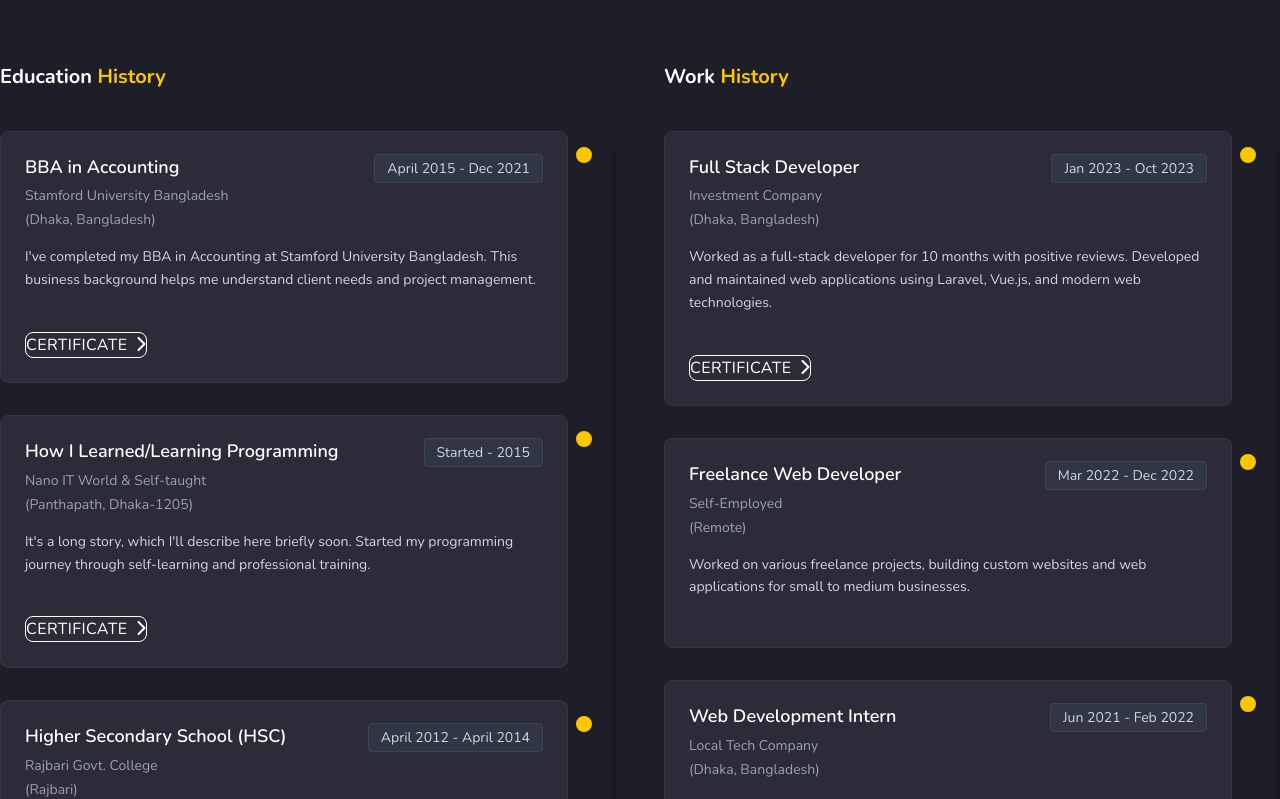
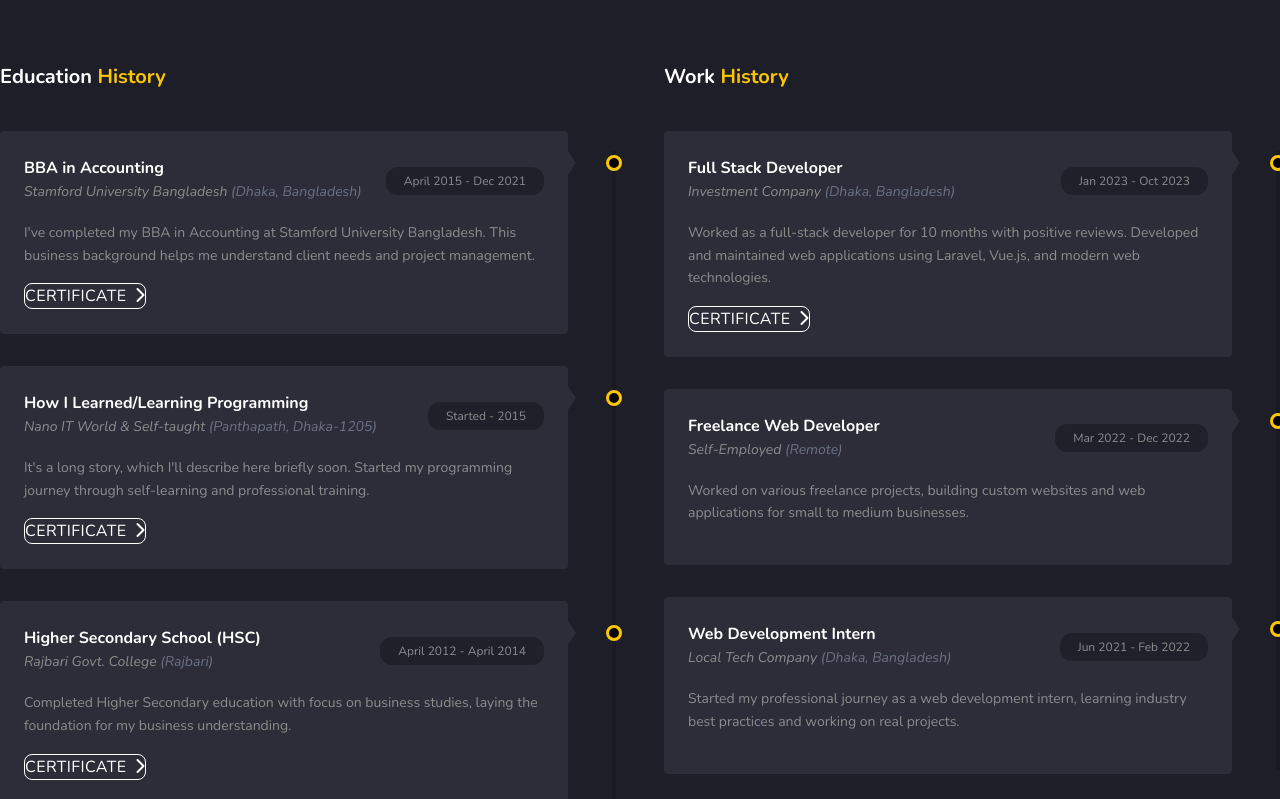
Before and after one commit to SagorIslamOfficial/personal, a React (Vite) app: page / in a window 1280 px wide. Shown: the part 2740-3539 px from the top of the page. Built offline with nearby package versions, Linux system fonts and the light colour scheme.

Commit message:
feat: update styling and layout for improved readability

```diff
--- a/src/components/shared/CareerExperienceCard.tsx
+++ b/src/components/shared/CareerExperienceCard.tsx
@@ -29,43 +29,43 @@ const CareerExperienceCard = ({ item, showDot = true, type }: CareerExperienceCa
         <div className="relative mb-8">
             {/* Timeline Dot */}
             {showDot && (
-                <div className="absolute -right-6 top-4 w-4 h-4 bg-yellow-400 rounded-full border-2 border-yellow-400 z-10"></div>
+                <div className="absolute -right-[3.4rem] top-6 w-4 h-4 bg-black rounded-full border-3 border-yellow-400 z-10"></div>
             )}
 
             {/* Card Content */}
-            <div className="bg-[#2c2c38] border border-[#363641] rounded-lg p-6 hover:border-yellow-400/30 transition-all duration-300 relative">
+            <div className="bg-[#2d2d3a] rounded-sm p-6 transition-all duration-300 relative">
+                {/* Arrow from card to timeline dot */}
+                {showDot && (
+                    <div className="absolute -right-2 top-5 w-0 h-0 border-t-[12px] border-b-[12px] border-l-[8px] border-transparent border-l-[#2d2d3a] z-5"></div>
+                )}
+
                 {/* Header with Title and Date */}
-                <div className="flex justify-between items-start mb-4">
+                <div className="flex justify-between items-center mb-4">
                     <div className="flex-1">
-                        <h3 className="text-white text-lg font-semibold mb-2 leading-tight">
+                        <h3 className="text-white text-md font-bold mb-0 leading-[27px]">
                             {item.title}
                         </h3>
-                        <p className="text-gray-400 text-sm mb-1">
-                            {institutionName}
+                        <p className="text-[#8c8c8e] text-sm mb-1 italic">
+                            {institutionName} <span className="text-gray-500">({item.location})</span>
                         </p>
-                        {item.location && (
-                            <p className="text-gray-400 text-sm">
-                                ({item.location})
-                            </p>
-                        )}
                     </div>
                     <div className="text-right ml-4">
-                        <span className="bg-gray-700/50 text-gray-300 text-sm px-3 py-1 rounded border border-gray-600/50">
+                        <span className="bg-[#20202a] text-[#8c8c8e] text-xs leading-[16px] px-4.5 py-1.5 rounded-xl">
                             {formatDateRange(item.startDate, item.endDate, item.current)}
                         </span>
                     </div>
                 </div>
 
                 {/* Description */}
-                <div className="mb-6">
-                    <p className="text-gray-300 text-sm leading-relaxed">
+                <div className="mb-4">
+                    <p className="text-[#8c8c8e] text-sm leading-relaxed">
                         {item.description}
                     </p>
                 </div>
 
                 {/* Certificate Button */}
                 {item.certificate && (
-                    <div className="pt-4">
+                    <div className="pt-0">
                         <CertificateButton
                             certificateImage={item.certificate.image}
                             certificateAlt={item.certificate.alt}
```
